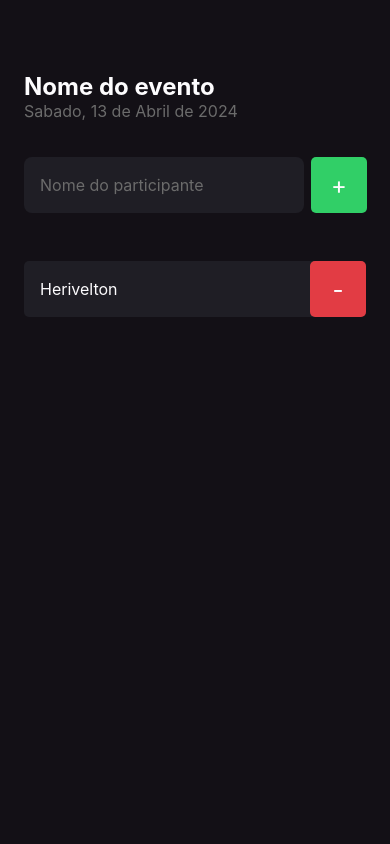
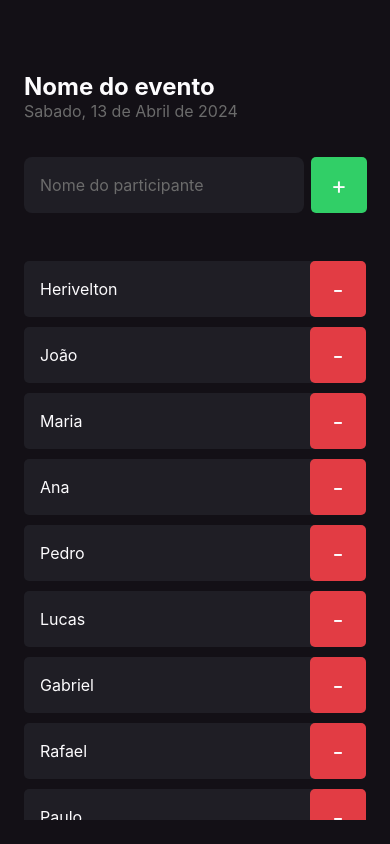
Before and after one commit to hinname/imhere, a React Native app: screen / in a window 390 px wide. Built offline with nearby package versions, Linux system fonts and the light colour scheme.

Commit message:
scrollView

```diff
--- a/src/screens/Home/Index.tsx
+++ b/src/screens/Home/Index.tsx
@@ -1,11 +1,15 @@
 import { StatusBar } from 'expo-status-bar';
-import { Text, View, TextInput, TouchableOpacity } from 'react-native';
+import { Text, View, TextInput, TouchableOpacity, ScrollView } from 'react-native';
 
 import {styles} from './styles';
 
 import Participant from '../../components/Participant';
 
 export default function Home() {
+  const participants = ['Herivelton',
+  'João', 'Maria', 'Ana', 'Pedro',
+  'Lucas', 'Gabriel', 'Rafael', 'Paulo',
+  'Luciana', 'Mariana', 'Juliana', 'Júlia']
 
   function handleParticipantAdd() {
     console.log('Adicionar participante');
@@ -29,7 +33,15 @@ export default function Home() {
           <Text style={styles.buttonText}>+</Text>
         </TouchableOpacity>
       </View>
-      <Participant name='Herivelton' onRemove={() => handleParticipantRemove('Herivelton')} />
+
+      <ScrollView showsVerticalScrollIndicator={false}>
+      {
+        participants.map((participant, index) => (
+          <Participant key={index} name={participant} onRemove={() => handleParticipantRemove(participant)} />
+        ))
+      }
+      </ScrollView>
+
       <StatusBar style="light" />
     </View>
   );
```
